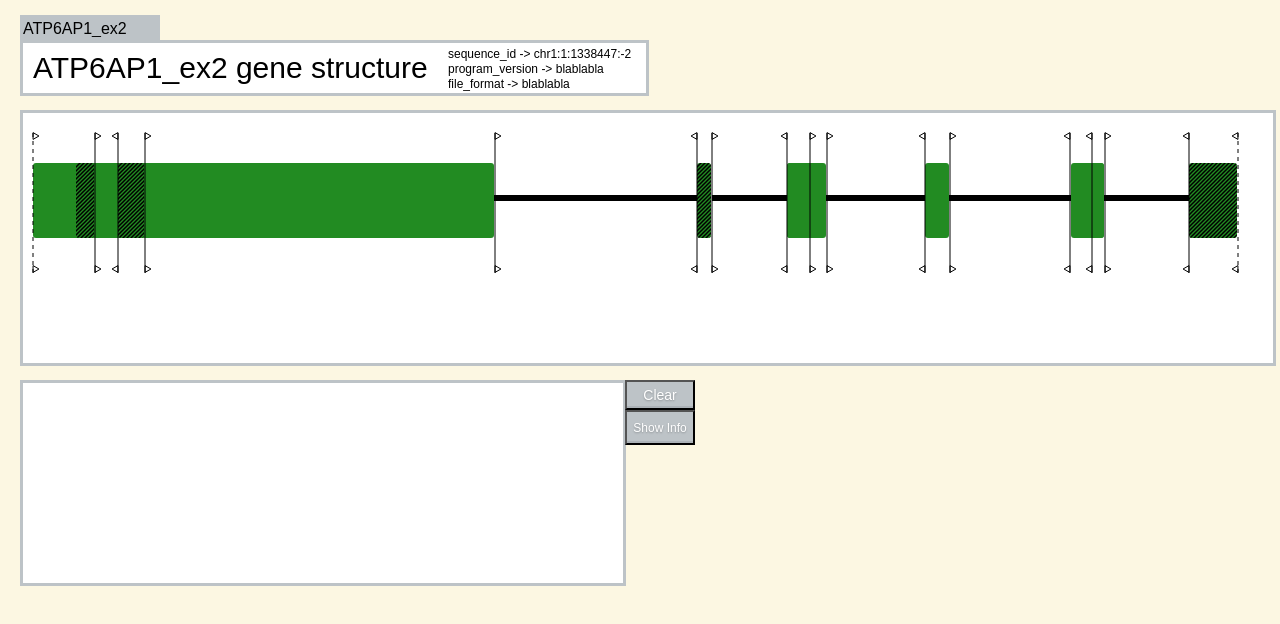
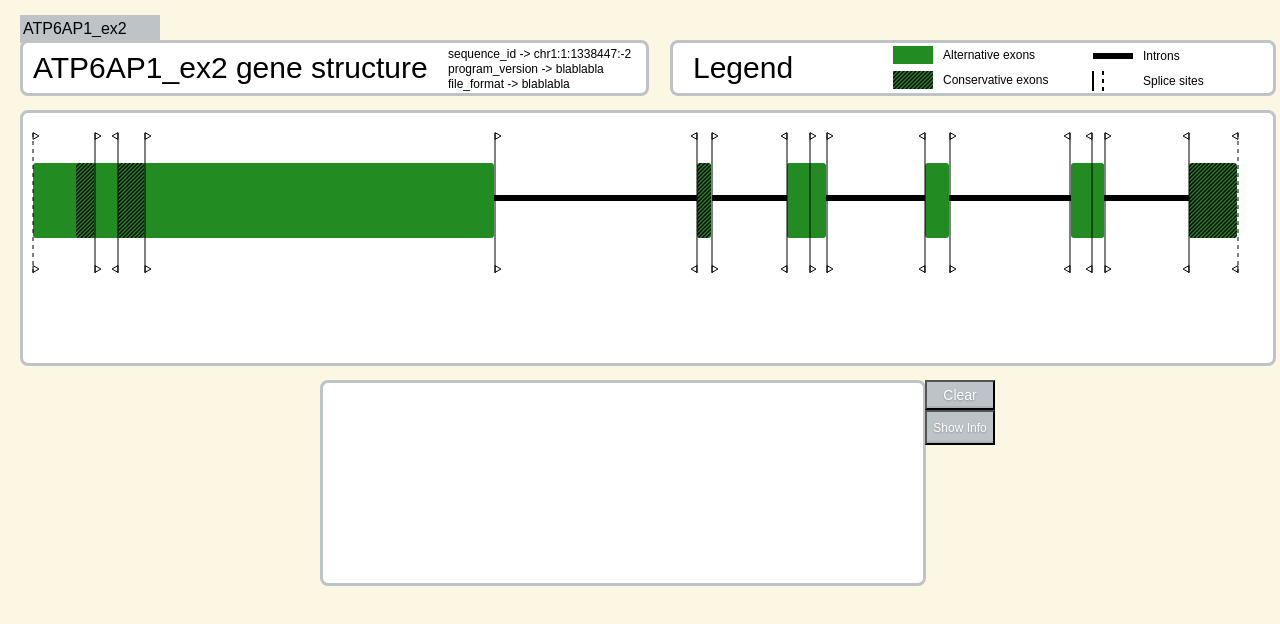
Before and after one commit to dj-tech/pinw-js, a plain HTML site: page index.html in a window 1280 px wide. Drawn offline with nearby package versions, Linux system fonts and the light colour scheme.

Commit message:
Aggiunta legenda per la struttura del gene. Finestra per la visualizzazione degli elementi selezionata, spostata al centro.

```diff
--- a/data.js
+++ b/data.js
@@ -357,6 +357,186 @@ function window_info_scale(reg, h_info){
     return y;
 }
 
+function legend_box(){
+
+    //dimensioni fisse della finestra degli elementi selezionati
+    var l_w = 600;
+    var l_h = 50;
+    var off_set_x = 50;
+    var off_set_y = 25;
+    var height_exon = 18;
+
+    //vettore per il posizionamento
+    var p_s = {
+    	pos : "absolute",
+    	left : (window.innerWidth - l_w - margin_isoform.left) +  "px",
+    	right : "10px",
+    	top: "40px",
+    	bottom : "10px"
+    };
+
+    //variabile per traslare gli esoni
+	var tf_element = d3.svg.transform()
+		.translate(function () { return [220, 3]; });
+	var tf_text = d3.svg.transform()
+		.translate(function () { return [220, 7]; });
+
+	var color_exon = function() { return d3.rgb("#228B22"); };
+	var color_exon_stripe = function() { return 'url(#diagonalHatch)'; };
+    var color_intron = function() { return d3.rgb("black"); };
+    var color_splice_site = function() { return d3.rgb("black"); };
+
+    var s_l = set_svg("legend", l_w, l_h, p_s);
+
+    s_l.attr("viewbox", function() { return "0 0" + l_w + l_h; });
+
+    s_l.append("text")
+    	.attr("x", 20)
+    	.attr("y", 35)
+    	.style("font-size", "30px")
+    	.style("font-family", "Arial, Helvetica, sans-serif")
+    	.style("fill", "black")
+    	.style("opacity", "0.0")
+    	.text("Legend")
+    	.transition()
+	    .delay(1500)
+	    .duration(750)
+	    .style("opacity", "1.0");
+
+    //esoni
+    s_l.append("rect")
+    	.attr("x", 0)
+    	.attr("y", 0)
+    	.attr("width", 40)
+    	.attr("height", height_exon)
+    	.attr("transform", tf_element)
+    	.style("fill", color_exon)
+    	.style("opacity", "0.0")
+    	.transition()
+	    .delay(1500)
+	    .duration(750)
+	    .style("opacity", "1.0");
+    s_l.append("text")
+    	.attr("x", off_set_x)
+    	.attr("y", height_exon/2)
+    	.style("font-size", "12px")
+    	.style("font-family", "Arial, Helvetica, sans-serif")
+    	.style("fill", "black")
+    	.style("opacity", "0.0")
+    	.attr("transform", tf_text)
+    	.text("Alternative exons")
+    	.transition()
+	    .delay(1500)
+	    .duration(750)
+	    .style("opacity", "1.0");
+
+    s_l.append("rect")
+    	.attr("x", 0)
+    	.attr("y", off_set_y)
+    	.attr("width", 40)
+    	.attr("height", height_exon)
+    	.attr("transform", tf_element)
+    	.style("fill", color_exon)
+    	.style("opacity", "0.0")
+    	.transition()
+	    .delay(1500)
+	    .duration(750)
+	    .style("opacity", "1.0");
+    s_l.append("rect")
+    	.attr("x", 0)
+    	.attr("y", off_set_y)
+    	.attr("width", 40)
+    	.attr("height", height_exon)
+    	.attr("transform", tf_element)
+    	.style("fill", color_exon_stripe)
+    	.style("opacity", "0.0")
+    	.transition()
+	    .delay(1500)
+	    .duration(750)
+	    .style("opacity", "1.0");
+    s_l.append("text")
+    	.attr("x", off_set_x)
+    	.attr("y", height_exon/2 + off_set_y)
+    	.style("font-size", "12px")
+    	.style("font-family", "Arial, Helvetica, sans-serif")
+    	.style("fill", "black")
+    	.style("opacity", "0.0")
+    	.attr("transform", tf_text)
+    	.text("Conservative exons")
+    	.transition()
+	    .delay(1500)
+	    .duration(750)
+	    .style("opacity", "1.0");
+
+    //introni
+    s_l.append("line")
+    	.attr("x1", off_set_x * 4)
+    	.attr("y1", 10)
+		.attr("x2", off_set_x * 4 + 40)
+		.attr("y2", 10)
+    	.attr("transform", tf_element)
+    	.style("stroke", color_intron)
+    	.style("stroke-width", 6)
+    	.style("opacity", "0.0")
+    	.transition()
+	    .delay(1500)
+	    .duration(750)
+	    .style("opacity", "1.0");
+    s_l.append("text")
+    	.attr("x", off_set_x * 5)
+    	.attr("y", 10)
+    	.style("font-size", "12px")
+    	.style("font-family", "Arial, Helvetica, sans-serif")
+    	.style("fill", "black")
+    	.style("opacity", "0.0")
+    	.attr("transform", tf_text)
+    	.text("Introns")
+    	.transition()
+	    .delay(1500)
+	    .duration(750)
+	    .style("opacity", "1.0");
+
+    s_l.append("line")
+    	.attr("x1", off_set_x * 4)
+    	.attr("y1", off_set_y)
+		.attr("x2", off_set_x * 4)
+		.attr("y2", off_set_y + 20)
+    	.attr("transform", tf_element)
+    	.style("stroke", color_intron)
+    	.style("stroke-width", 2)
+    	.style("opacity", "0.0")
+    	.transition()
+	    .delay(1500)
+	    .duration(750)
+	    .style("opacity", "1.0");
+    s_l.append("line")
+    	.attr("x1", off_set_x * 4 + 10)
+    	.attr("y1", off_set_y)
+		.attr("x2", off_set_x * 4 + 10)
+		.attr("y2", off_set_y + 20)
+    	.attr("transform", tf_element)
+    	.style("stroke", color_intron)
+    	.style("stroke-width", 2)
+    	.style("stroke-dasharray", 4)
+    	.style("opacity", "0.0")
+    	.transition()
+	    .delay(1500)
+	    .duration(750)
+	    .style("opacity", "1.0");
+    s_l.append("text")
+    	.attr("x", off_set_x * 5)
+    	.attr("y", off_set_y + 10)
+    	.style("font-size", "12px")
+    	.style("font-family", "Arial, Helvetica, sans-serif")
+    	.style("fill", "black")
+    	.style("opacity", "0.0")
+    	.attr("transform", tf_text)
+    	.text("Splice sites").transition()
+	    .delay(1500)
+	    .duration(750)
+	    .style("opacity", "1.0");
+
+}
 
 /* RM_ELEMENT_INFO_BOX
  *
@@ -443,18 +623,21 @@ function remove_element_info_box(){
  */
 function svg_info_box(){
 
-    //dimensioni fisse della finestra degli elementi selezionati
-    s_w = 600;
-    s_h = 200;
+
 
     //vettore per il posizionamento
     var p_s = {
     	pos : "absolute",
-    	left : "20px",
+    	left : window.innerWidth / 4 + "px",
     	right : "10px",
     	top: "380px",
     	bottom : "10px"
     };
+
+     //dimensioni fisse della finestra degli elementi selezionati
+    s_w = 600;
+    s_h = 200;
+    console.log(s_h);
 
     var s_i = set_svg("expande_info", s_w, s_h, p_s);
 
@@ -466,7 +649,7 @@ function svg_info_box(){
         .attr("id", "clear_button")
         .text("Clear")
         .style("top", "380px")
-        .style("left", "625px")
+        .style("left", function () { return (window.innerWidth / 4 + s_w + 5) + "px"; })
         .style("position", "absolute")
         .on("click", remove_element_info_box);
 
@@ -474,7 +657,7 @@ function svg_info_box(){
         .attr("id", "show_button")
         .text("Show Info")
         .style("top", "410px")
-        .style("left", "625px")
+        .style("left", function () { return (window.innerWidth / 4 + s_w + 5) + "px"; })
         .style("position", "absolute")
         .on("click", function() {
             d3.select("#table_title").attr("visibility", "visible")
@@ -1317,8 +1500,7 @@ function draw_splice_sites(box, s_s, x_scale){
 		.attr("y2", 110)
 		.style("opacity", "0.0")
 		.style("stroke", color_s_s)
-		.style("strole-width", "1px")
-		//.style("stroke-width", 3)
+		.style("strole-width", "2px")
 		.style("stroke-dasharray", function(d) {
 		                              if ((d.type == "init") | (d.type == "term"))
 									       return 4;
@@ -1560,6 +1742,8 @@ function select_gene(){
     init();
 
     svg_info = svg_info_box();
+
+    legend_box();
 }
 
 
--- a/gene.css
+++ b/gene.css
@@ -5,18 +5,23 @@ body {
 #isoform {
     background: white;
     border: 3px solid #bdc3c7;
-    border-radius: 4;
+    border-radius: 8px;
 }
 
 #title {
     background: white;
     border: 3px solid #bdc3c7;
-    border-radius: 4;
+    border-radius: 8px;
 }
 #expande_info {
     background: white;
     border: 3px solid #bdc3c7;
-    border-radius: 4;
+    border-radius: 8px;
+}
+#legend {
+    background: white;
+    border: 3px solid #bdc3c7;
+    border-radius: 8px;
 }
 .d3-tip {
     line-height: 1;
```
